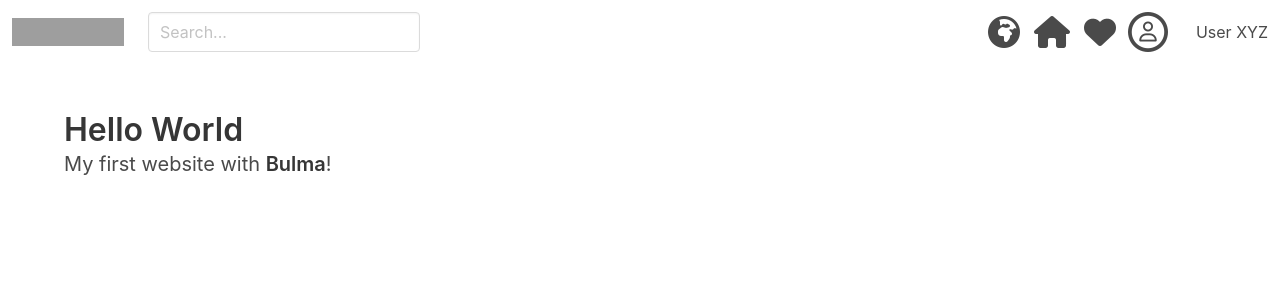
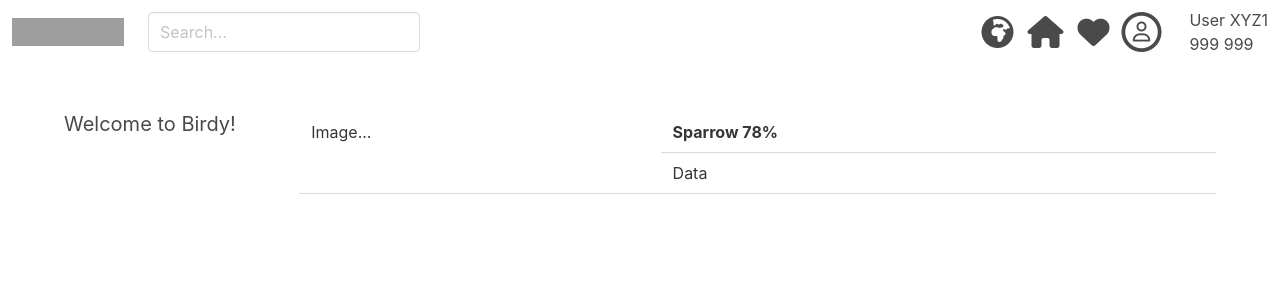
Before and after one commit to BirdyHackathon22/birdy-ui, a React (Create React App) app: page / in a window 1280 px wide. Shown: the top 300 px of the page. Built offline with nearby package versions, Linux system fonts and the light colour scheme; grey boxes are pictures that could not be loaded.

Commit message:
Added beginning of a table

```diff
--- a/src/App.js
+++ b/src/App.js
@@ -48,11 +48,32 @@ function Nav() {
         </span>
       </div>
       <div class="navbar-item">
-        <p>User XYZ</p>
+        <ul>
+          <li>User XYZ1</li>
+          <li>999 999</li>
+        </ul>
       </div>
     </div>
   </div>
 </nav>
+  );
+}
+
+function Table() {
+  return (
+    <table class="table is-fullwidth">
+      <tr>
+        <td rowspan="2">
+          Image...
+        </td>
+        <th>
+          Sparrow 78%
+        </th>
+      </tr>
+      <tr>
+        <td>Data</td>
+      </tr>
+    </table>
   );
 }
 
@@ -62,12 +83,14 @@ function App() {
     <Nav></Nav>
     <section class="section">
     <div class="container">
-      <h1 class="title">
-        Hello World
-      </h1>
-      <p class="subtitle">
-        My first website with <strong>Bulma</strong>!
-      </p>
+      <div class="columns">
+        <div class="column is-one-fifth">
+          <p class="subtitle">Welcome to Birdy!</p>
+        </div>
+        <div class="column">
+          <Table/>
+        </div>
+      </div>
     </div>
   </section>
   </div>
```
